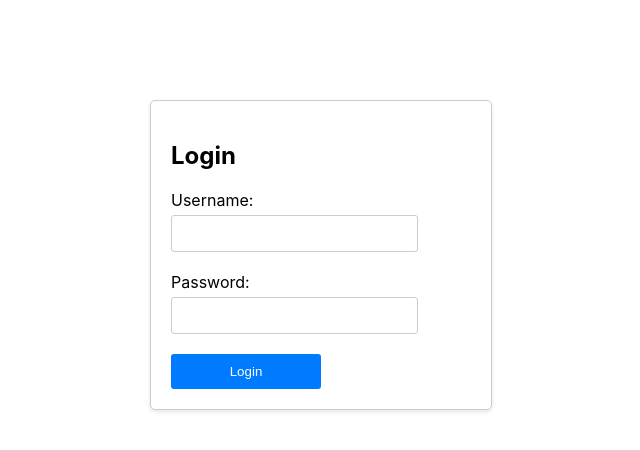
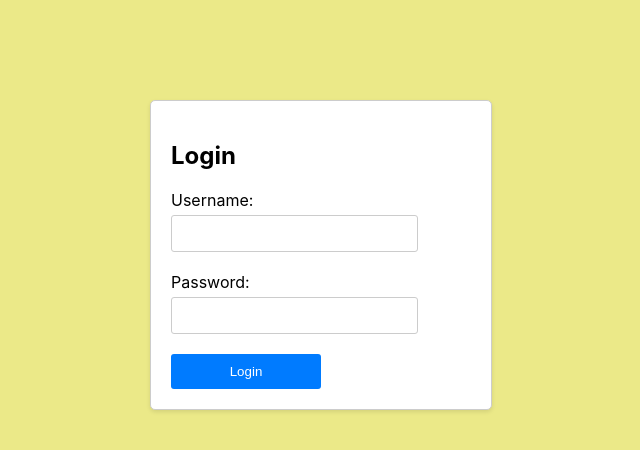
Before and after one commit to pidooort/timesheet, a React (Create React App) app: page / in a window 1280 px wide. Shown: the top 450 px of the page, without its empty margins (319-959 px from the left). Built offline with nearby package versions, Linux system fonts and the light colour scheme.

Commit message:
body bg color changed

```diff
--- a/src/App.css
+++ b/src/App.css
@@ -2,6 +2,11 @@
 
 .App {
   text-align: center;
+
+}
+
+body {
+  background-color: #ebe988;
 }
 
 .App-logo {
```
Also changed, not shown: src/style/Homepage.css (line endings or trailing spaces).
